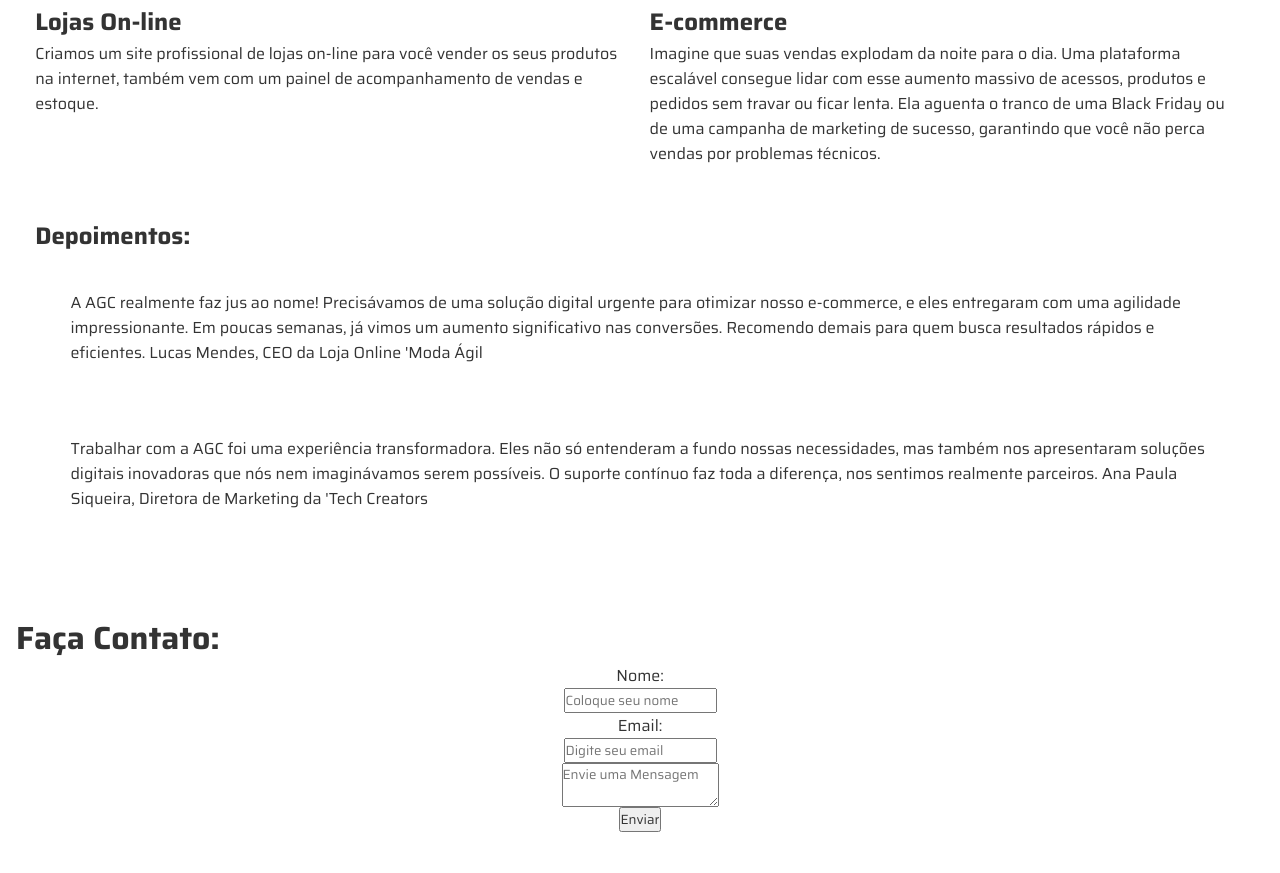
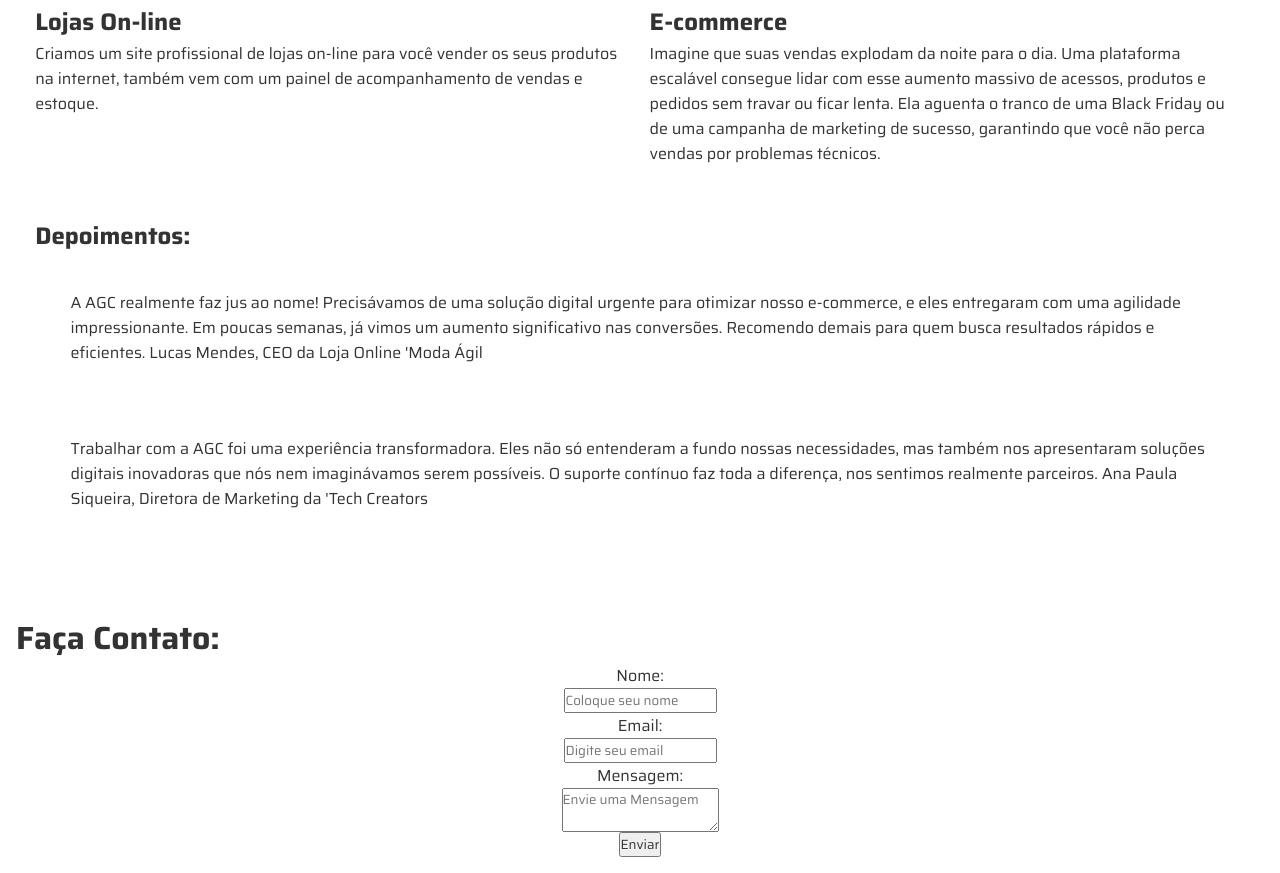
Before and after one commit to Mateusrevilo/AGC-creative, a plain HTML site: page Agencia-digital/index.html in a window 1280 px wide. Shown: the part 457-1330 px from the top of the page. Before the commit the page ends 1305 px from the top, so only its background shows below. Drawn offline with Linux system fonts and the light colour scheme.

Commit message:
adicionamos uma label de mensagem no html

```diff
--- a/Agencia-digital/index.html
+++ b/Agencia-digital/index.html
@@ -99,6 +99,7 @@
         <input type="text" placeholder="Coloque seu nome">
         <label>Email:</label>
         <input type="email" placeholder="Digite seu email">
+        <label>Mensagem:</label>
         <textarea placeholder="Envie uma Mensagem"></textarea>
         <button>Enviar</button>
     </div>
```
